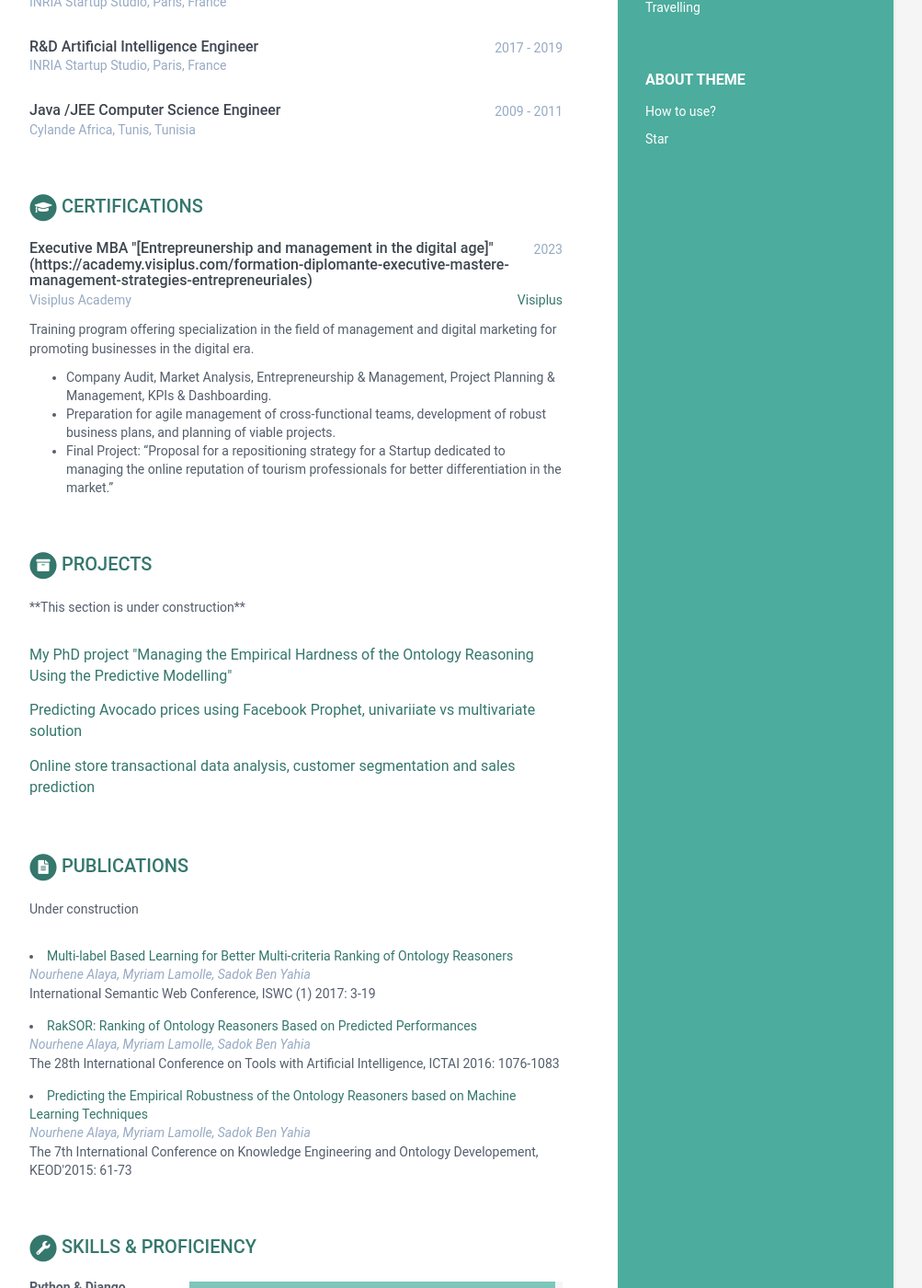
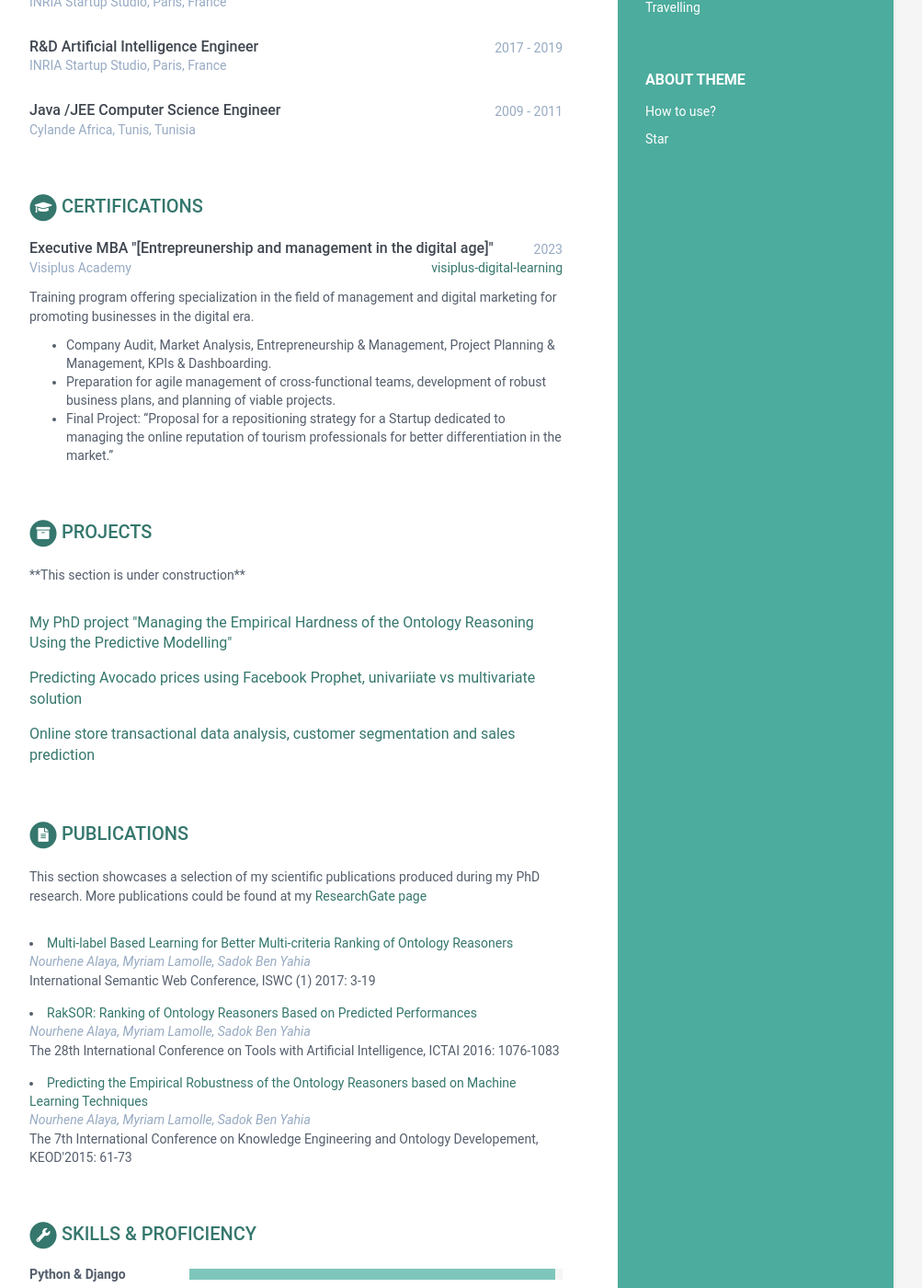
Before and after one commit to NalayaData/my-online-portfolio, a Jekyll site: the page built from index.html, in a window 1280 px wide and 1400 px high, scrolled down 986 px. Shown: the whole window at 92% size, without its empty margins (168-1171 px from the left). Built offline with Jekyll 4.4.1, drawn with Linux system fonts in a browser that asks for light colours.

Commit message:
Update data.yml

```diff
--- a/_data/data.yml
+++ b/_data/data.yml
@@ -132,13 +132,13 @@ experiences:
 certifications:
       title: Certifications
       list:
-        - name: Executive MBA "[Entrepreunership and management in the digital age]" (https://academy.visiplus.com/formation-diplomante-executive-mastere-management-strategies-entrepreneuriales)
+        - name: Executive MBA "[Entrepreunership and management in the digital age]"
           start: 2023
           end:
           organization: Visiplus Academy
           credentialid:
-          credentialurl: academy.visiplus.com
-          credentialname: Visiplus
+          credentialurl: academy.visiplus.com/formation-diplomante-executive-mastere-management-strategies-entrepreneuriales
+          credentialname: visiplus-digital-learning
           details: |
             Training program offering specialization in the field of management and digital marketing for promoting businesses in the digital era.
             - Company Audit, Market Analysis, Entrepreneurship & Management, Project Planning & Management, KPIs & Dashboarding.
@@ -165,9 +165,10 @@ projects:
 publications:
     title: Publications
     intro: |
-      Under construction
+      This section showcases a selection of my scientific publications produced during my PhD research.
+      More publications could be found at my [ResearchGate page](https://www.researchgate.net/profile/Nourhene-Alaya-2)
     papers:
-      - title: Multi-label Based Learning for Better Multi-criteria Ranking of Ontology Reasoners
+      - title: "Multi-label Based Learning for Better Multi-criteria Ranking of Ontology Reasoners"
         link: "https://link.springer.com/chapter/10.1007/978-3-319-68288-4_1"
         authors: Nourhene Alaya, Myriam Lamolle, Sadok Ben Yahia
         conference: "International Semantic Web Conference, ISWC (1) 2017: 3-19"
```
